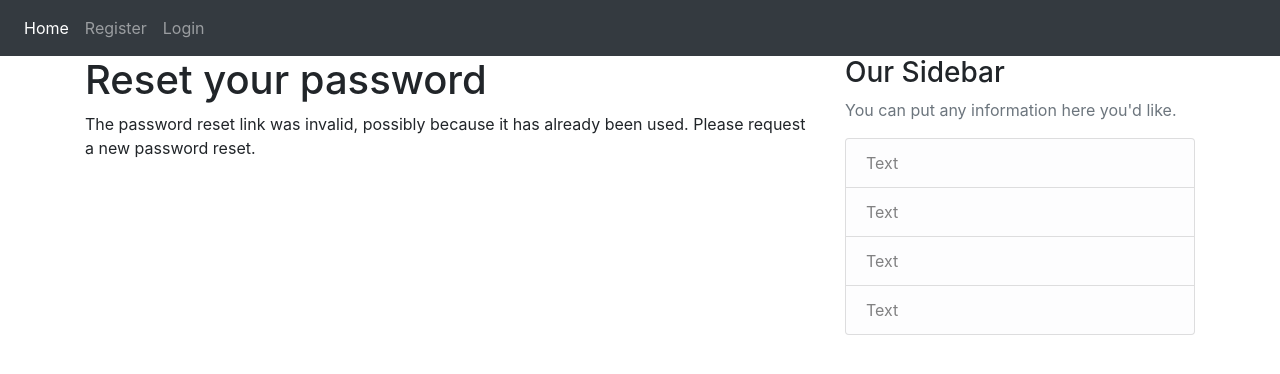
After one commit to Jiayi98/Experts, a Django app: page /reset/1/1/ in a window 1280 px wide. The commit adds this page. Shown: the top 374 px of the page. Run offline with Django 3.2, Linux system fonts and the light colour scheme; some libraries are stand-ins or nearby versions.

Commit message:
password_reset done

```diff
--- a/experts/templates/experts/base.html
+++ b/experts/templates/experts/base.html
@@ -26,8 +26,9 @@
                     <a class="nav-link" href="{% url 'logout' %}">Logout</a>
                 </li>
                 <li class="nav-item">
-                    <a class="nav-link" href="{% url 'dashboard' %}">Dashboard</a>
+                    <a class="nav-link" href="{% url 'dashboard' %}">{{user.username}}_Profile</a>
                 </li>
+
             {% else %}
                 <li class="nav-item">
                     <a class="nav-link" href="{% url 'register' %}">Register</a>
@@ -35,6 +36,7 @@
                 <li class="nav-item">
                     <a class="nav-link" href="{% url 'login' %}">Login</a>
                 </li>
+
             {% endif %}
         </ul>
      </nav>
--- a/mysite/settings.py
+++ b/mysite/settings.py
@@ -132,3 +132,4 @@ LOGIN_REDIRECT_URL = 'dashboard'
 #LOGIN_URL = 'login'
 LOGOUT_URL = 'logout'
 #AUTH_USER_MODEL = "users.NewUser"
+EMAIL_BACKEND = 'django.core.mail.backends.console.EmailBackend'
--- a/mysite/urls.py
+++ b/mysite/urls.py
@@ -27,6 +27,19 @@ urlpatterns = [
     path('logout/', auth_views.LogoutView.as_view(template_name='users/logout.html'), name='logout'),
     path('password_change/', auth_views.PasswordChangeView.as_view(template_name='users/password_change_form.html'), name='password_change'),
     path('password_change/done/', auth_views.PasswordChangeDoneView.as_view(template_name='users/password_change_done.html'), name='password_change_done'),
+    path('password_rest/',
+         auth_views.PasswordResetView.as_view(template_name='users/password_reset_form.html'),
+         name='password_reset'),
+    path('password_rest/done/',
+         auth_views.PasswordResetDoneView.as_view(template_name='users/password_reset_done.html'),
+         name='password_reset_done'),
+    path('reset/<uidb64>/<token>/',
+         auth_views.PasswordResetConfirmView.as_view(template_name='users/password_reset_confirm.html'),
+         name='password_reset_confirm'),
+    path('reset/done/',
+         auth_views.PasswordResetCompleteView.as_view(template_name='users/password_reset_complete.html'),
+         name='password_reset_complete'),
+
     path('', include('experts.urls')),
     path('', include('users.urls')),
 
--- a/users/templates/users/login.html
+++ b/users/templates/users/login.html
@@ -11,7 +11,7 @@
         </form>
         <div class="border-top pt-3">
             <small class="text-muted">
-                Need An Account? <a class="ml-2" href="{% url 'register' %}">Sign Up Now</a>
+                <a class="ml-2" href="{% url 'password_reset' %}">Forgetten your password?</a>
             </small>
         </div>
     </div>
--- /dev/null
+++ b/users/templates/users/password_reset_complete.html
@@ -0,0 +1,5 @@
+{% extends "experts/base.html" %}
+{% block content %}
+    <h1>Password set</h1>
+    <p>Your password has been set. You can <a href="{% url "login" %}">log in now</a></p>
+{% endblock content %}
--- /dev/null
+++ b/users/templates/users/password_reset_confirm.html
@@ -0,0 +1,14 @@
+{% extends "experts/base.html" %}
+{% block content %}
+    <h1>Reset your password</h1>
+    {% if validlink%}
+        <p>Please enter your new password twice: </p>
+        <form action="." method="post">
+            {{ form.as_p }}
+            {% csrf_token %}
+            <p><input type="submit" value="Change my password"></p>
+        </form>
+    {% else %}
+        <p>The password reset link was invalid, possibly because it has already been used. Please request a new password reset.</p>
+    {% endif %}
+{% endblock content %}
--- /dev/null
+++ b/users/templates/users/password_reset_done.html
@@ -0,0 +1,6 @@
+{% extends "experts/base.html" %}
+{% block content %}
+    <h1>Reset your password</h1>
+    <p>We've emailed you instructions for setting your password.</p>
+    <p>If you don't receive an email, please make sure you've entered the address you registered with.</p>
+{% endblock content %}
--- /dev/null
+++ b/users/templates/users/password_reset_email.html
@@ -0,0 +1,3 @@
+Someone asked for password reset for email {{email}}. Follow the link below:
+{{ protocol }}://{{domain}}{% url "password_reset_confirm" uidb64=uid token=token %}
+Your username, in case you've forgotten: {{user.get_username}}
```
Also changed, not shown: users/templates/users/password_reset_form.html (added, +10 -0 lines).
